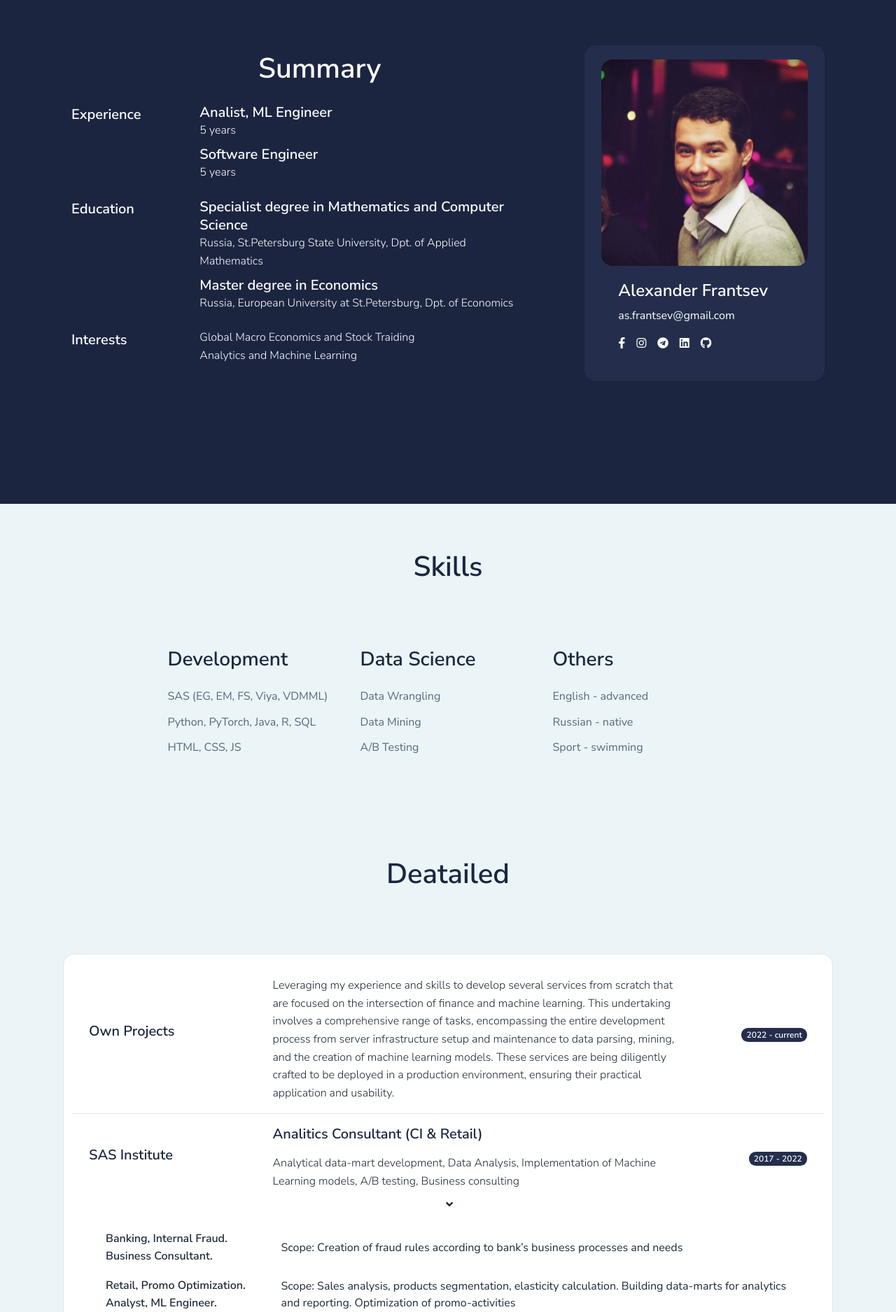
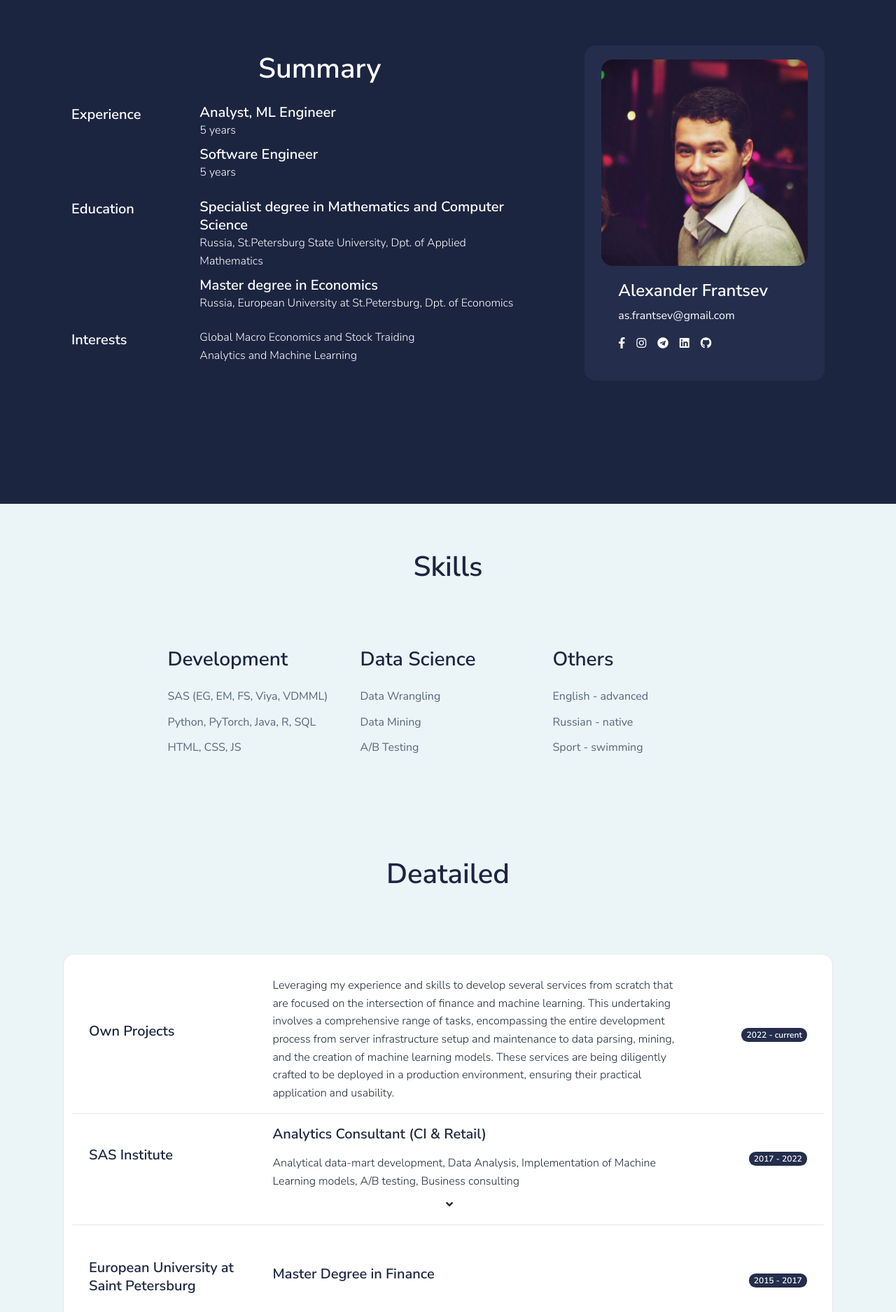
Before and after one commit to WhoKnowsWhoCares/Site-Flask, a Flask app: page /about in a window 1280 px wide. Shown: the part 95-1970 px from the top of the page at 70% size. Run offline with Flask 2, Linux system fonts and the light colour scheme; some libraries are stand-ins or nearby versions.

Commit message:
minor changes

```diff
--- a/app/templates/about.html
+++ b/app/templates/about.html
@@ -13,7 +13,7 @@
                         <p class="lead fw-bold">Experience</p>
                     </div>
                     <div class="col-md-8 text-left">
-                        <h5 class="h5 mb-0">Analist, ML Engineer</h5>
+                        <h5 class="h5 mb-0">Analyst, ML Engineer</h5>
                         <p class="mb-2">5 years</p>
                         <h5 class="h5 mb-0">Software Engineer</h5>
                         <p class="mb-2">5 years</p>
@@ -149,7 +149,7 @@
                             <h2 class="h5">SAS Institute</h2>
                         </div>
                         <div class="col-md-7 pb-2 pb-md-0">
-                            <h3 class="h5 mb-3">Analitics Consultant (CI & Retail)</h3>
+                            <h3 class="h5 mb-3">Analytics Consultant (CI & Retail)</h3>
                             <p class="mb-0">Analytical data-mart development, Data Analysis,
                                 Implementation of Machine Learning models, A/B testing, Business consulting</p>
                         </div>
@@ -161,7 +161,7 @@
                             aria-expanded="false" data-bs-toggle="collapse" data-bs-target="#collapseOne" aria-controls="collapseOne">
                                 <span class="fas fa-angle-down nav-link-arrow ms-1"></span>
                             </div>
-                            <div id="collapseOne" class="accordion-collapse collapse show" aria-labelledby="headingOne" data-bs-parent="#accordionSAS">
+                            <div id="collapseOne" class="accordion-collapse collapse" aria-labelledby="headingOne" data-bs-parent="#accordionSAS">
                                 <div class="accordion-body">
                                     <div class="row align-items-center mb-3">
                                         <div class="col-12 col-md-3">
--- a/app/templates/panel.html
+++ b/app/templates/panel.html
@@ -19,7 +19,7 @@
             <div class="col-lg-3 mb-3">
                 <div class="card border-0 text-center bg-primary">
                     <div class="card-header border-0">
-                        <a href="http://65.21.108.30:3001/status/frantssite">
+                        <a href="http://kuma.frants.site/status/frants-site">
                             <img src="../static/assets/images/pages/kuma_opt.jpg" class="card-img-top rounded shadow border-0" alt="Monitoring">
                         </a>
                     </div>
```
